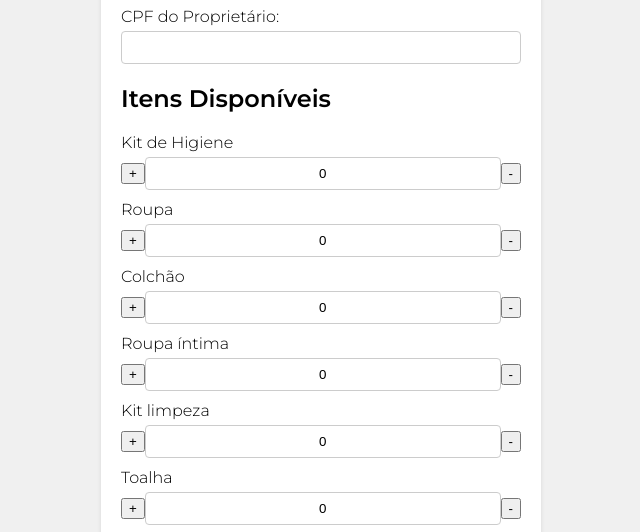
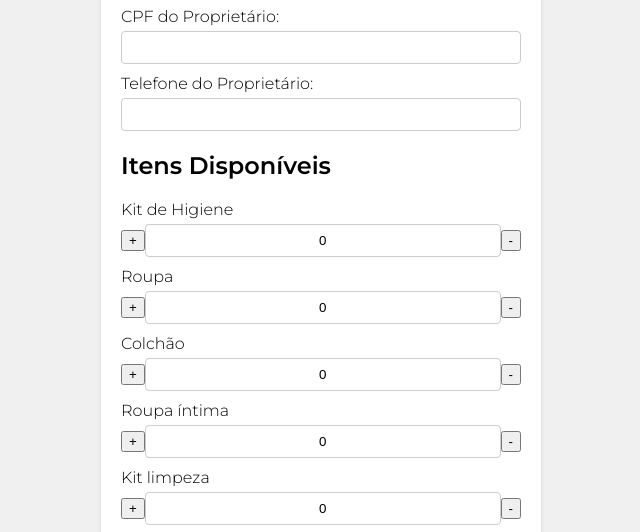
Before and after one commit to NthMateus28/CEAD-Reritada-Itens, a plain HTML site: page CEAD-Reritada-Itens/pages/cadastrarRetirada.html in a window 1280 px wide. Shown: the part 221-753 px from the top of the page, without its empty margins (319-959 px from the left). Drawn offline with Linux system fonts and the light colour scheme.

Commit message:
Update cadastrarRetirada.html

```diff
--- a/CEAD-Reritada-Itens/pages/cadastrarRetirada.html
+++ b/CEAD-Reritada-Itens/pages/cadastrarRetirada.html
@@ -3,7 +3,7 @@
 <head>
     <meta charset="UTF-8">
     <meta name="viewport" content="width=device-width, initial-scale=1.0">
-    <title>Central</title>
+    <title>Cadastro de Retirada de Itens</title>
     <link rel="shortcut icon" href="../Img/logo.png" type="image/x-icon" />
     <link rel="stylesheet" href="../style/cadastrarReritada.css" />
 </head>
@@ -14,6 +14,8 @@
         <input type="text" id="nome" name="nome" required>
         <label for="cpf">CPF do Proprietário:</label>
         <input type="text" id="cpf" name="cpf" required>
+        <label for="telefone">Telefone do Proprietário:</label>
+        <input type="text" id="telefone" name="telefone" required>
         <div id="itens">
             <h2>Itens Disponíveis</h2>
             <!-- Kit de Higiene -->
```
